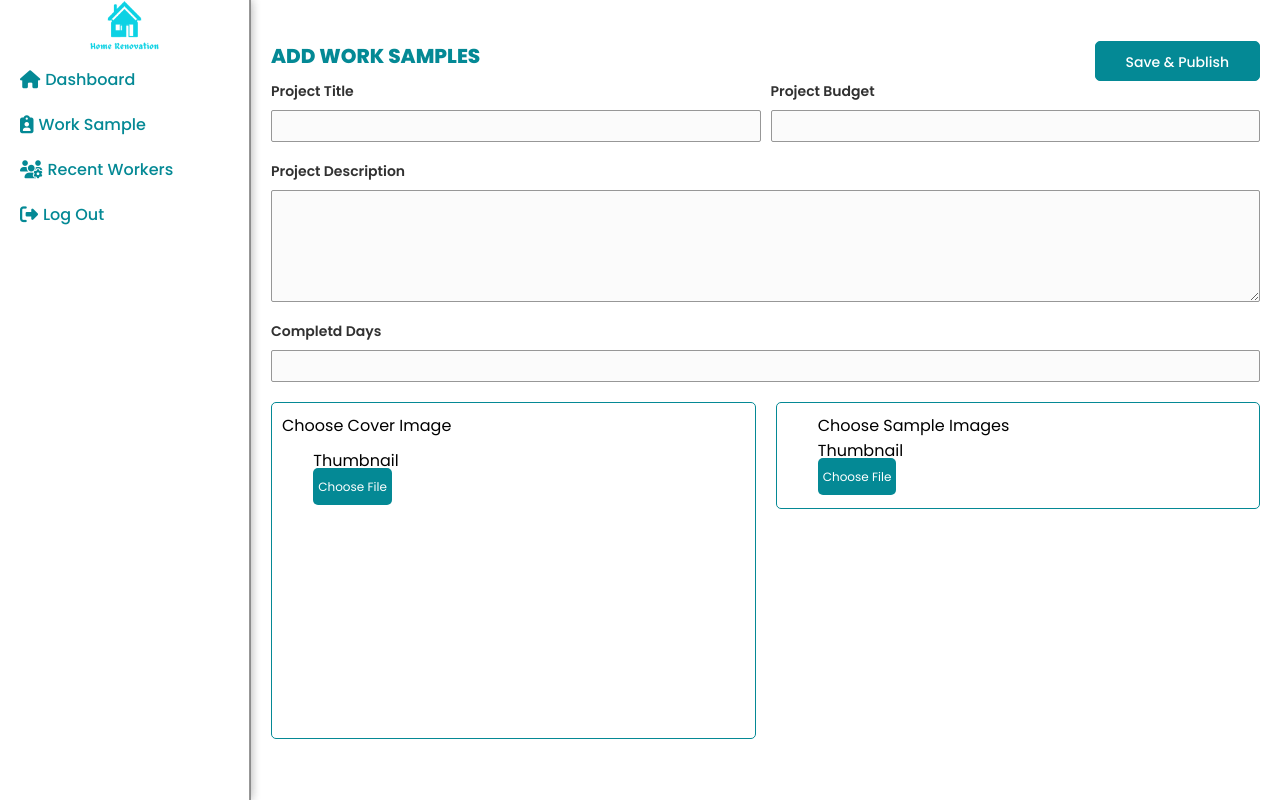
After one commit to Faheemqayyum/HomeRenowation, a Django app: page /addwork/ in a window 1280 px wide. The commit adds this page. Run offline with Django 4.2, Linux system fonts and the light colour scheme; some libraries are stand-ins or nearby versions.

Commit message:
new changes

```diff
--- /dev/null
+++ b/appsrc/templates/Worker/AddWorkSamples.html
@@ -0,0 +1,157 @@
+{% load static %}
+<!DOCTYPE html>
+<html lang="en">
+
+<head>
+    <meta charset="UTF-8">
+    <meta name="viewport" content="width=device-width, initial-scale=1.0">
+    <title>Homepage</title>
+    <link rel="stylesheet" href="{% static 'css/main.css' %}">
+    <!-- <link rel="stylesheet" href="{% static 'css/index.css' %}"> -->
+    <link rel="stylesheet" href="{% static 'css/dashboard.css' %}">
+
+    <link href="fontawesomefree/css/all.min.css" rel="stylesheet" type="text/css" />
+
+    <link rel="stylesheet" href="https://cdnjs.cloudflare.com/ajax/libs/font-awesome/6.5.1/css/all.min.css"
+        integrity="sha512-DTOQO9RWCH3ppGqcWaEA1BIZOC6xxalwEsw9c2QQeAIftl+Vegovlnee1c9QX4TctnWMn13TZye+giMm8e2LwA=="
+        crossorigin="anonymous" referrerpolicy="no-referrer" />
+
+    <link href="https://unpkg.com/aos@2.3.1/dist/aos.css" rel="stylesheet" />
+    <script src="https://unpkg.com/aos@2.3.1/dist/aos.js"></script>
+    <link rel="stylesheet" href="https://cdn.jsdelivr.net/npm/swiper@11/swiper-bundle.min.css" />
+
+    <script src="https://cdn.jsdelivr.net/npm/swiper@11/swiper-bundle.min.js"></script>
+
+
+</head>
+
+<body>
+
+    <div class="main_wrapper">
+        {% include 'components/workersidebar.html'%}
+        <div class="right_container">
+            <div class="horizontal justify-between align-center fullwidth">
+                <p class="sub_head_2 imptext margin-bottom">Add Work Samples</p>
+                <button class="main_btn">Save & Publish</button>
+            </div>
+            <div class="vertical gap-20">
+                <form action="" class="vertical fullwidth gap-20">
+                    <div class="horizontal gap-10 justify-between align-center fullwidth">
+                        <div class="vertical web_inputs gap-10 fullwidth">
+                            <label for="project-title">Project Title</label>
+                            <input type="text" name="project-title">
+                        </div>
+                        <div class="vertical web_inputs gap-10 fullwidth">
+                            <label for="product-budget">Project Budget</label>
+                            <input type="text" name="product-budget">
+                        </div>
+                    </div>
+                    <div class="horizontal gap-10 fullwidth">
+                        <div class="vertical web_inputs gap-10 fullwidth">
+                            <label for="product-desc">Project Description</label>
+                            <textarea rows="5" name="product-desc"></textarea>
+                        </div>
+                    </div>
+                    <div class="horizontal gap-10 justify-between align-center fullwidth">
+                        <div class="vertical web_inputs gap-10 fullwidth">
+                            <label for="product-budget">Completd Days</label>
+                            <input type="text" name="product-budget">
+                        </div>
+                    </div>
+
+                </form>
+                <div class="fullwidth horizontal align-start gap-20">
+                    <div class="vertical product_input gap-10 fullwidth fullheight main_border padding-10">
+                        <label for="product-title">Choose Cover Image</label>
+                        <div class="image_upload vertical">
+                            <div class="horizontal_flex align-center gap-20">
+                                <p>Thumbnail</p>
+                                <label for="upload" class="file-input-label">Choose File</label>
+                                <input type="file" id="upload" class="file-input" accept="image/*">
+                            </div>
+                            <div class="vertical fullwidth align-center">
+                                <div class="below_image_upload" id="preview"></div>
+                            </div>
+                        </div>
+                    </div>
+                    <div class="vertical product_input gap-10 fullwidth fullheight main_border padding-10">
+                        <div class="image_upload vertical">
+
+                        <label for="product-title">Choose Sample Images</label>
+                            <div class="horizontal_flex align-center gap-20">
+                                <p>Thumbnail</p>
+                                <label for="upload_multiple" class="file-input-label2">Choose File</label>
+                                <input type="file" id="upload_multiple" class="file-input2" accept="image/*" multiple>
+                            </div>
+                            <div id="grid-layout" class="grid-layout">
+                                <!-- Thumbnails will be dynamically added here -->
+                            </div>
+                        </div>
+                    </div>
+                </div>
+                <script>  const uploadInput = document.getElementById('upload');
+                    const preview = document.getElementById('preview');
+
+                    uploadInput.addEventListener('change', function () {
+                        const file = this.files[0];
+                        const reader = new FileReader();
+
+                        reader.onload = function (e) {
+                            const imgContainer = document.createElement('div');
+                            const img = document.createElement('img');
+                            const closeIcon = document.createElement('span');
+
+                            img.src = e.target.result;
+                            imgContainer.classList.add('uploaded-image-container');
+                            img.classList.add('uploaded-image');
+                            closeIcon.classList.add('close-icon');
+
+                            closeIcon.innerHTML = '&times;';
+                            imgContainer.appendChild(img);
+                            imgContainer.appendChild(closeIcon);
+                            preview.appendChild(imgContainer);
+
+                            closeIcon.addEventListener('click', function () {
+                                imgContainer.remove();
+                            });
+                        };
+
+                        reader.readAsDataURL(file);
+                    });
+
+                    document.getElementById('upload_multiple').addEventListener('change', function () {
+                        const gridLayout = document.getElementById('grid-layout');
+
+                        const files = Array.from(this.files);
+                        files.forEach(file => {
+                            const reader = new FileReader();
+                            reader.onload = function (event) {
+                                const thumbnail = document.createElement('div');
+                                const img = document.createElement('img');
+                                const closeIcon = document.createElement('span');
+
+                                img.src = event.target.result;
+                                thumbnail.classList.add('thumbnail');
+                                closeIcon.classList.add('close-icon');
+
+                                closeIcon.innerHTML = '&times;';
+                                thumbnail.appendChild(img);
+                                thumbnail.appendChild(closeIcon);
+                                gridLayout.appendChild(thumbnail);
+
+                                closeIcon.addEventListener('click', function () {
+                                    thumbnail.remove();
+                                });
+                            };
+                            reader.readAsDataURL(file);
+                        });
+                    });</script>
+            </div>
+        </div>
+
+    </div>
+
+    <script src="{% static 'js/script.js' %}"></script>
+</body>
+
+</html>
--- a/appsrc/templates/components/footer.html
+++ b/appsrc/templates/components/footer.html
@@ -1,9 +1,9 @@
 {% load static %}
 
-<footer class="footer_bg vertical gap-20">
+<footer class="footer_bg vertical gap-20 paddingX">
     <div class="horizontal maxwidth paddingY fullwidth gap-20">
         <div class="vertical gap-10">
-            <img src="{% static 'media/logo.png' %}" alt="" class="logo_img">
+            <!-- <img src="{% static 'media/logo.png' %}" alt="" class="logo_img"> -->
             <p class="simple_text_2" style="max-width: 300px;">Find the best pros for budget and timely Home Renovation
             service. Headquartered in WahCantt, our services are available in select cities across the globe.</p>
         </div>
--- a/appsrc/urls.py
+++ b/appsrc/urls.py
@@ -18,4 +18,11 @@ urlpatterns = [
     # Worker
     path('workerdashboard/',views.WorkerDashboard,name='workerdashboard'),
     path('workersample/',views.WorkerSample,name='workersample'),
+    path('addwork/',views.AddWorkerSample,name='addwork'),
+    path('profile/',views.WorkerProfile,name='profile'),
+     # Client
+    path('clientdashboard/',views.ClientDashboard,name='clientdashboard'),
+    path('showjob/',views.ShowJobs,name='showjob'),
+    path('addjob/',views.AddJob,name='addjob'),
+    path('profile/',views.ClientProfile,name='profile'),
 ]
--- a/appsrc/views.py
+++ b/appsrc/views.py
@@ -29,3 +29,17 @@ def WorkerDashboard(request):
   return  render(request, 'Worker/WorkerDashboard.html')
 def WorkerSample(request):
   return  render(request, 'Worker/Workersamples.html')
+def AddWorkerSample(request):
+  return  render(request, 'Worker/AddWorkSamples.html')
+def WorkerProfile(request):
+  return  render(request, 'Worker/Profile.html')
+
+# Client
+def ClientDashboard(request):
+  return  render(request, 'Worker/Dashboard.html')
+def ShowJobs(request):
+  return  render(request, 'Worker/PostJobs.html')
+def AddJob(request):
+  return  render(request, 'Worker/AddJob.html')
+def ClientProfile(request):
+  return  render(request, 'Worker/Profile.html')
--- a/static/css/main.css
+++ b/static/css/main.css
@@ -1,13 +1,13 @@
 @import url("https://fonts.googleapis.com/css2?family=Poppins:ital,wght@0,100;0,200;0,300;0,400;0,500;0,600;0,700;0,800;0,900;1,100;1,200;1,300;1,400;1,500;1,600;1,700;1,800;1,900&display=swap");
 /* @import url("https://fonts.googleapis.com/css2?family=Mulish:ital,wght@0,200..1000;1,200..1000&display=swap"); */
 :root {
-  --primarycl: #048995;
+  --primarycl: #0cd2e4da;
   --secondarycl: #f1f1f1;
   --thirdcl: #f6f6f6;
   --textcl: #3a1c1c;
   --main-br-cl: #f4f4f4;
   --border-cl: #979797;
-  --primary-gradient: linear-gradient(90deg, #def7fb 0%, #a3e7ee 100%);
+  --primary-gradient: linear-gradient(90deg, #def7fb 0%,  #6cecf8 100%);
   --mainfont-family: "Poppins", sans-serif;
   --input-font: "Mulish", sans-serif;
 }
```
Also changed, not shown: appsrc/templates/Website/homepage.html (+2 -9 lines), appsrc/templates/components/clientsidebar.html (added, +35 -0 lines), static/css/index.css (+4 -4 lines), appsrc/templates/Client/AddJob.html (added), appsrc/templates/Client/Dashboard.html (added), appsrc/templates/Client/PostJob.html (added), appsrc/templates/Client/Profile.html (added), appsrc/templates/Worker/Profile.html (added), static/media/heroimg.webp (deleted), static/media/logo.png, 1 other file.
